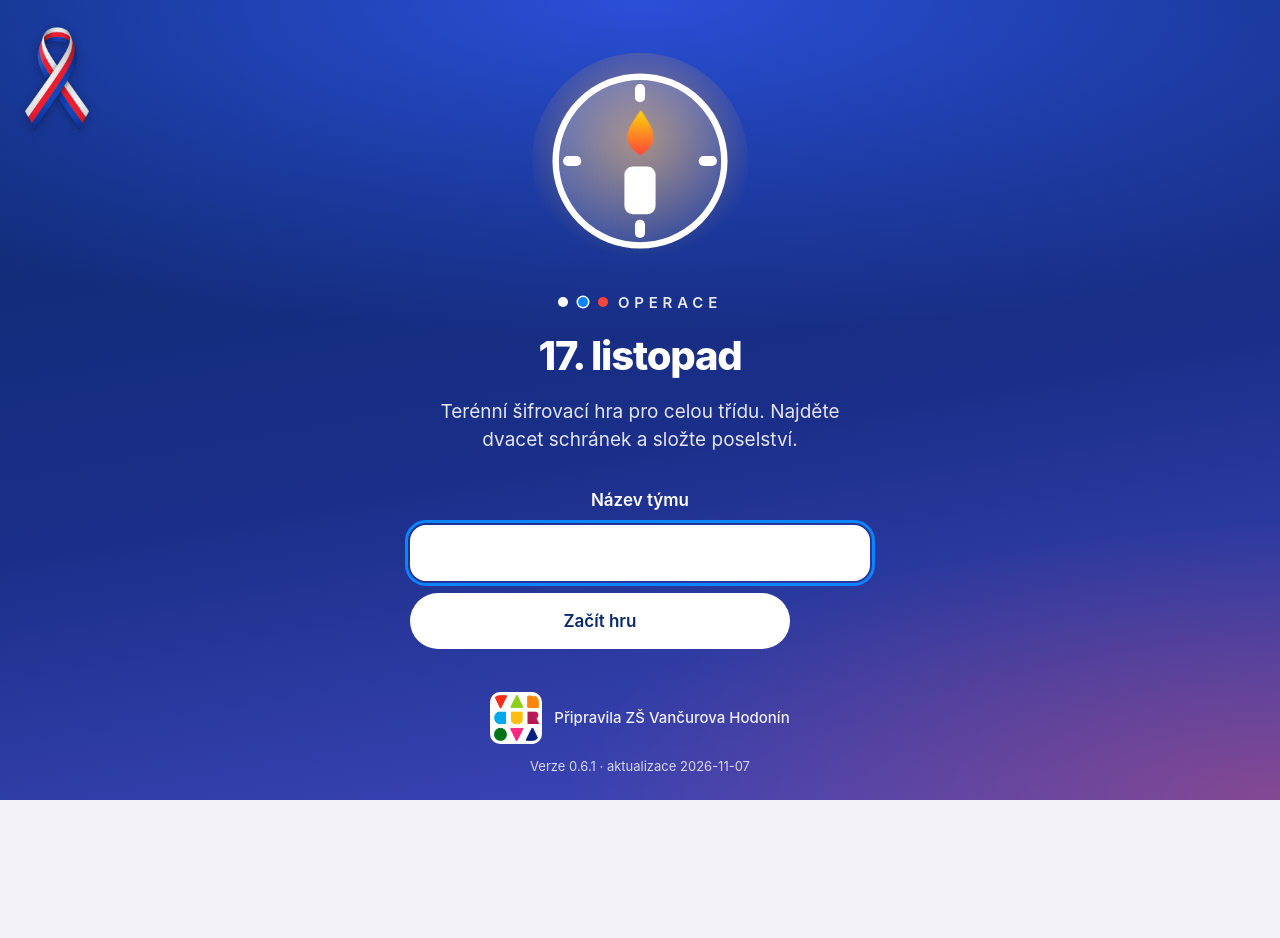
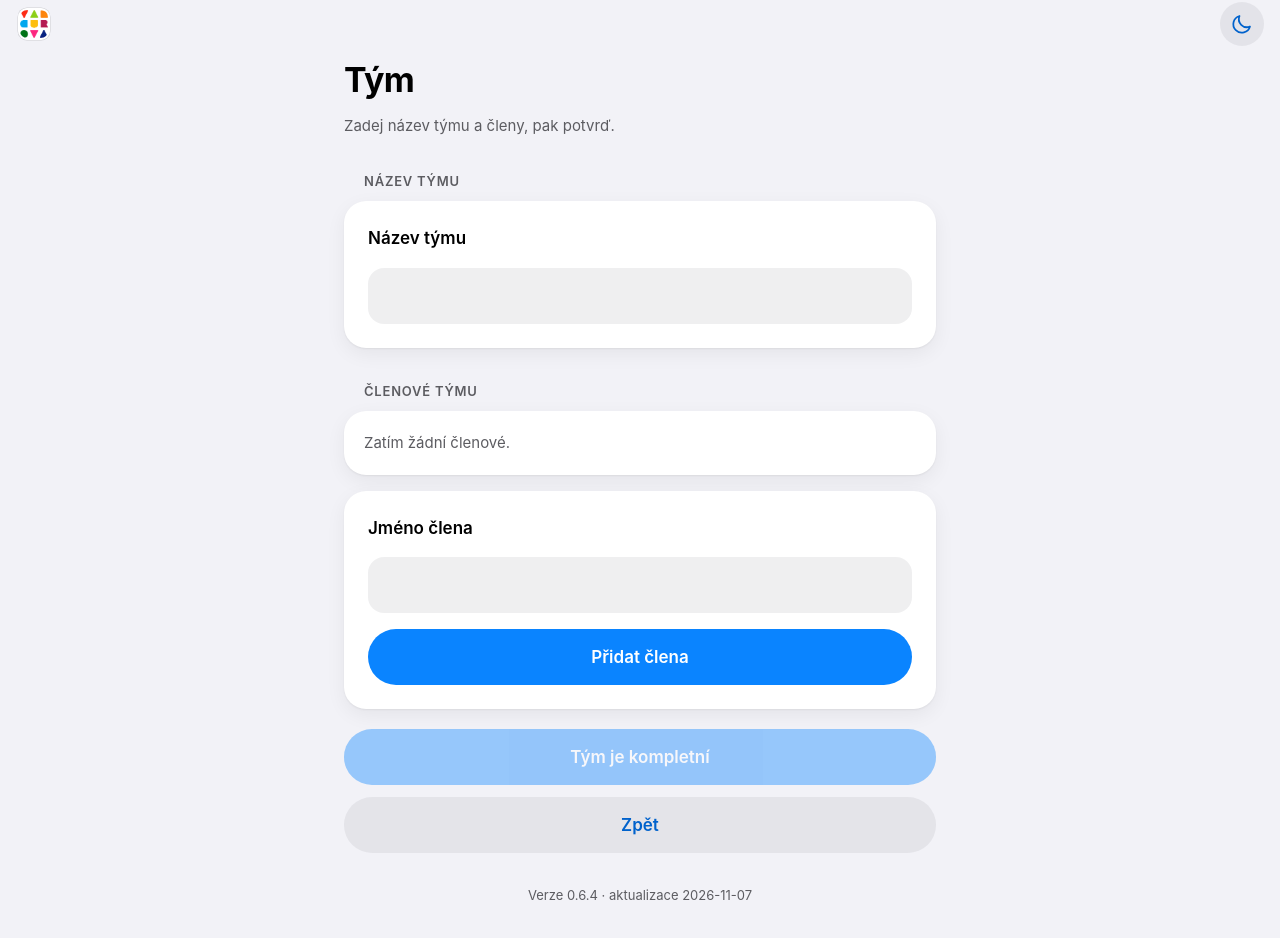
Before and after one commit to vlsam/operace-17-listopad, a plain HTML site: page index.html in a window 1280 px wide. Both pictures are taken after a click on the button "Začít". Before the commit the page ends 800 px from the top, so only its background shows below. Drawn offline with Linux system fonts and the light colour scheme.

Commit message:
v0.6.4: start hry přes krok Tým (Tým je kompletní, Začít hru), tlačítka přes celou šířku
Co-Authored-By: Claude Sonnet 5.5 <noreply@anthropic.com>

```diff
--- a/app.css
+++ b/app.css
@@ -324,8 +324,9 @@ figure.symbol-foto { margin: -24px -24px 0; }
 
 /* ---------- tým: název při startu a seznam členů ---------- */
 .tym-start { display: flex; flex-direction: column; gap: 12px; width: 100%; }
-.tym-start label { color: #fff; font-weight: 600; text-align: center; }
-.tym-start input { color: #000; background: #fff; text-align: center; }
+.tym-start { margin-top: 20px; }
+.uvod-tym .jen-app, .uvod-tym .tabbar { display: none; }
+.zamceno #fClen, .zamceno .clen-radek .btn { display: none; }
 .clen-radek { justify-content: space-between; }
 .clen-radek .btn { width: auto; min-height: 44px; padding: 8px 18px; font-size: 15px; }
 #tymClenove + .form-skup { margin-top: 16px; }
--- a/app.js
+++ b/app.js
@@ -94,9 +94,10 @@
 
   // ---------- pohledy ----------
   const TITULY = { hra: "Hra", cesta: "Cesta", sbirka: "Sbírka", tym: "Tým" };
-  let pohled = "home";
-  function ukaz(p) {
-    pohled = p;
+  let pohled = "home", potvrzeno = false; // potvrzeno: tým v kroku před startem je zamčený do souhrnu
+  function ukaz(p, uvod) { // uvod: krok „Tým“ před startem hry (bez záložek, s potvrzením „Tým je kompletní“ a „Začít hru“)
+    pohled = p; uvod = uvod === true;
+    $("app").classList.toggle("uvod-tym", uvod); $("tymStartAkce").hidden = !uvod;
     const jeHome = p === "home";
     $("v-home").hidden = !jeHome; $("app").hidden = jeHome;
     ["hra", "cesta", "sbirka", "tym"].forEach((n) => { $("v-" + n).hidden = n !== p; });
@@ -104,9 +105,9 @@
       const akt = b.dataset.tab === p;
       if (akt) b.setAttribute("aria-current", "page"); else b.removeAttribute("aria-current");
     });
-    lsSet(POHLED_KEY, ["hra", "cesta", "sbirka", "tym"].includes(p) ? p : "home");
+    if (!uvod) lsSet(POHLED_KEY, ["hra", "cesta", "sbirka", "tym"].includes(p) ? p : "home");
     $("navT").textContent = TITULY[p] || "";
-    if (jeHome) { $("btnZacit").textContent = stav.zacatek ? "Pokračovat ve hře" : "Začít"; $("btnZacit").hidden = false; $("fTymStart").hidden = true; }
+    if (jeHome) { $("btnZacit").textContent = stav.zacatek ? "Pokračovat ve hře" : "Začít"; $("btnZacit").hidden = false; }
     if (p === "hra") { spustGps(); spustKompas(false); renderHra(); } else setSheet(null);
     if (p === "cesta") renderCesta();
     if (p === "sbirka") renderSbirka();
@@ -508,14 +509,20 @@
     }
   }
   function renderTym() {
-    $("iTymNazev").value = tym.nazev;
+    $("iTymNazev").value = tym.nazev; obnovKrok();
+  }
+  function obnovKrok() {
+    const uv = $("app").classList.contains("uvod-tym"), zam = uv && potvrzeno;
+    $("v-tym").classList.toggle("zamceno", zam); $("iTymNazev").readOnly = zam; $("tymPopis").hidden = !uv;
+    $("btnKompletni").hidden = zam; $("btnKompletni").disabled = !(tym.nazev && tym.clenove.length);
+    $("btnSpustit").hidden = !zam; $("btnUpravit").hidden = !zam; $("btnTymZpet").hidden = zam;
     const el = $("tymClenove"); el.textContent = "";
     if (!tym.clenove.length) { const r = document.createElement("div"); r.className = "rad"; r.innerHTML = '<div class="rad-t"><small>Zatím žádní členové.</small></div>'; el.appendChild(r); }
     tym.clenove.forEach((jmeno, i) => {
       const r = document.createElement("div"); r.className = "rad clen-radek";
       const t = document.createElement("div"); t.className = "rad-t"; const b = document.createElement("b"); b.textContent = jmeno; t.appendChild(b);
       const x = document.createElement("button"); x.type = "button"; x.className = "btn sek"; x.textContent = "Odebrat"; x.setAttribute("aria-label", "Odebrat " + jmeno);
-      x.addEventListener("click", () => { tym.clenove.splice(i, 1); ulozTym(); renderTym(); });
+      x.addEventListener("click", () => { tym.clenove.splice(i, 1); ulozTym(); obnovKrok(); });
       r.append(t, x); el.appendChild(r);
     });
   }
@@ -526,17 +533,12 @@
     spustGps(); spustKompas(true);
     ukaz("hra");
   }
-  $("btnZacit").addEventListener("click", () => { // při startu se zeptáme na název týmu (jen pokud ještě není)
-    if (tym.nazev) return zacni();
-    $("btnZacit").hidden = true; $("fTymStart").hidden = false; $("iTymStart").focus();
-  });
-  $("fTymStart").addEventListener("submit", (e) => {
-    e.preventDefault();
-    const n = $("iTymStart").value.trim();
-    if (!n) return;
-    tym.nazev = n; ulozTym(); zacni();
-  });
-  $("iTymNazev").addEventListener("input", () => { tym.nazev = $("iTymNazev").value.trim(); ulozTym(); });
+  $("btnZacit").addEventListener("click", () => { if (stav.zacatek) zacni(); else { potvrzeno = false; ukaz("tym", true); } });
+  $("btnKompletni").addEventListener("click", () => { if (tym.nazev && tym.clenove.length) { potvrzeno = true; obnovKrok(); window.scrollTo(0, 0); } });
+  $("btnUpravit").addEventListener("click", () => { potvrzeno = false; obnovKrok(); });
+  $("btnSpustit").addEventListener("click", () => { if (potvrzeno) zacni(); });
+  $("btnTymZpet").addEventListener("click", () => ukaz("home"));
+  $("iTymNazev").addEventListener("input", () => { tym.nazev = $("iTymNazev").value.trim(); ulozTym(); obnovKrok(); });
   $("fClen").addEventListener("submit", (e) => {
     e.preventDefault();
     const j = $("iClen").value.trim();
--- a/index.html
+++ b/index.html
@@ -68,11 +68,6 @@
       <h1 class="home-titul">17. listopad</h1>
       <p class="home-pod">Terénní šifrovací hra pro celou třídu. Najděte dvacet schránek a složte poselství.</p>
       <button id="btnZacit" class="btn velke-btn" type="button">Začít</button>
-      <form id="fTymStart" class="tym-start" hidden>
-        <label for="iTymStart">Název týmu</label>
-        <input id="iTymStart" type="text" autocomplete="off" maxlength="40" required>
-        <button class="btn velke-btn" type="submit">Začít hru</button>
-      </form>
       <button id="installBtn" class="btn sklo" type="button" hidden><svg class="ic"><use href="#i-sdilet"/></svg> Přidat na plochu</button>
       <p id="iosHint" class="ios-navod" hidden><svg class="ic"><use href="#i-sdilet"/></svg><span>Na iPhonu klepněte dole na <strong>Sdílet</strong> a pak na <strong>Přidat na plochu</strong>.</span></p>
     </div>
@@ -199,6 +194,7 @@
       <!-- TÝM -->
       <section id="v-tym" class="pohled" hidden>
         <h1 class="large">Tým</h1>
+        <p class="popis uvod-pop" id="tymPopis" hidden>Zadej název týmu a členy, pak potvrď.</p>
         <h2 class="sekce">Název týmu</h2>
         <div class="skup form-skup">
           <label for="iTymNazev">Název týmu</label>
@@ -211,16 +207,22 @@
           <input id="iClen" type="text" autocomplete="off" maxlength="40">
           <button class="btn" type="submit">Přidat člena</button>
         </form>
-        <h2 class="sekce">Vzhled</h2>
-        <div class="skup form-skup">
+        <div id="tymStartAkce" class="tym-start" hidden>
+          <button id="btnKompletni" class="btn velke-btn" type="button" disabled>Tým je kompletní</button>
+          <button id="btnSpustit" class="btn velke-btn" type="button" hidden>Začít hru</button>
+          <button id="btnUpravit" class="btn sek" type="button" hidden>Upravit tým</button>
+          <button id="btnTymZpet" class="btn sek" type="button">Zpět</button>
+        </div>
+        <h2 class="sekce jen-app">Vzhled</h2>
+        <div class="skup form-skup jen-app">
           <div class="segment" role="radiogroup" aria-label="Vzhled aplikace">
             <button type="button" role="radio" data-tema="auto">Podle systému</button>
             <button type="button" role="radio" data-tema="light">Světlý</button>
             <button type="button" role="radio" data-tema="dark">Tmavý</button>
           </div>
         </div>
-        <h2 class="sekce">Aplikace</h2>
-        <div class="skup">
+        <h2 class="sekce jen-app">Aplikace</h2>
+        <div class="skup jen-app">
           <button id="btnDomu" class="rad rad-odkaz" type="button"><span class="dlazdice c-gray"><svg class="ic"><use href="#i-kompas"/></svg></span>
             <div class="rad-t"><b>Úvodní obrazovka</b></div><svg class="ic sip"><use href="#i-dal"/></svg></button>
           <div class="rad"><span class="dlazdice c-gray"><svg class="ic"><use href="#i-hodiny"/></svg></span>
--- a/version.js
+++ b/version.js
@@ -1,3 +1,3 @@
 // Jediný zdroj verze. Neupravuj ručně: verzi zvyšuje CLAUDE_RULES\nastroje\verze.ps1 bump. Načítá ho stránka i service worker.
-const APP_VERSION = "0.6.1";
+const APP_VERSION = "0.6.4";
 const APP_DATE = "2026-11-07";
```
